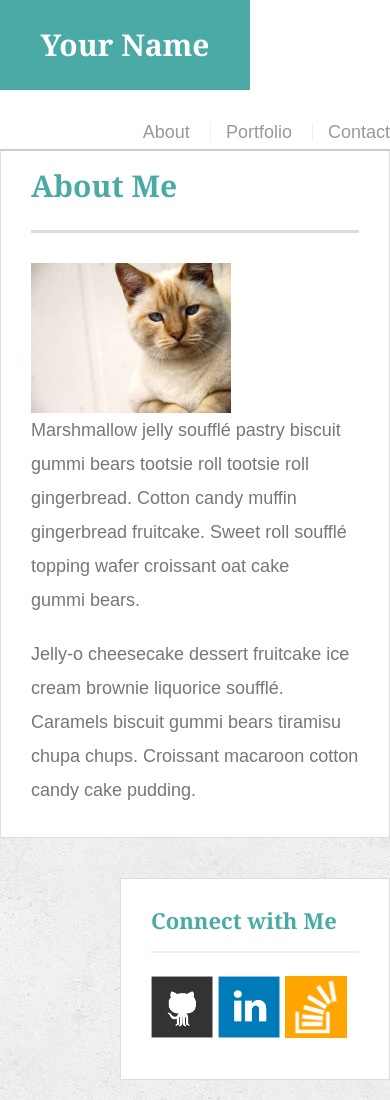
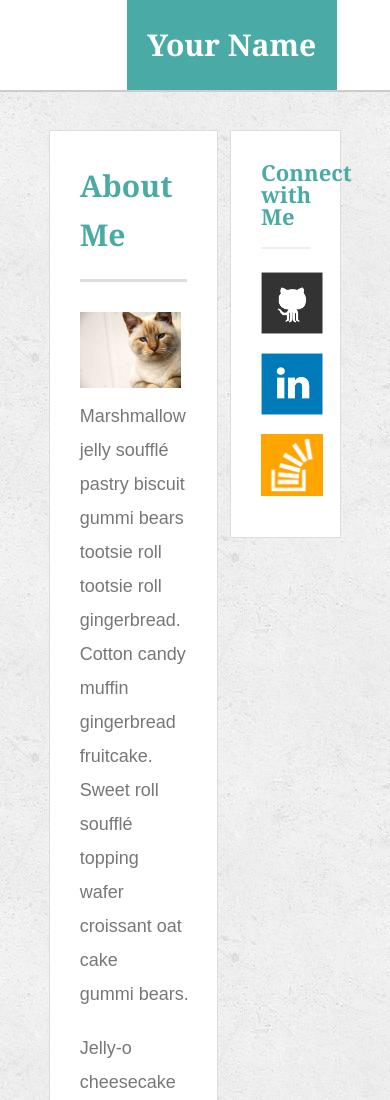
Before and after one commit to nclespaul/Responsive-Portfolio, a plain HTML site: page index.html in a window 390 px wide. Shown: the top 1100 px of the page. Drawn offline with Linux system fonts and the light colour scheme.

Commit message:
980 query complete

```diff
--- a/assets/css/style.css
+++ b/assets/css/style.css
@@ -237,3 +237,46 @@ input[type=submit] {
   background: #4aaaa5;
   border: 0 none;
 }
+
+@media screen and (max-width: 980px) {
+
+  #main-container {
+    width: 75%;
+    margin: 0 auto;
+  }
+
+  .main-section {
+    width: 57.8%;
+  }
+
+  #masthead {
+    width: 960px;
+  }
+
+  #masthead div {
+    padding-left: 13.2%;
+  }
+
+  #masthead nav {
+    padding-right: 13.2%;
+  }
+
+  .auth-image {
+    width: 95%;
+    float: none;
+  }
+
+  .sidebar {
+    width: 38%;
+  }
+
+  #logo {
+    width: 25.2%;
+  }
+
+  .work {
+    width: 100%;
+    margin: 0 auto;
+  }
+
+}
--- a/index.html
+++ b/index.html
@@ -6,6 +6,7 @@
   <title>About | Your Name</title>
   <link rel="stylesheet" type="text/css" href="assets/css/reset.css">
   <link rel="stylesheet" type="text/css" href="assets/css/style.css">
+  <meta name="viewport" content="width=device-width, initial-scale=1">
 </head>
 
 <body>
```
Also changed, not shown: contact.html (+1 -0 lines), portfolio.html (+1 -0 lines).
